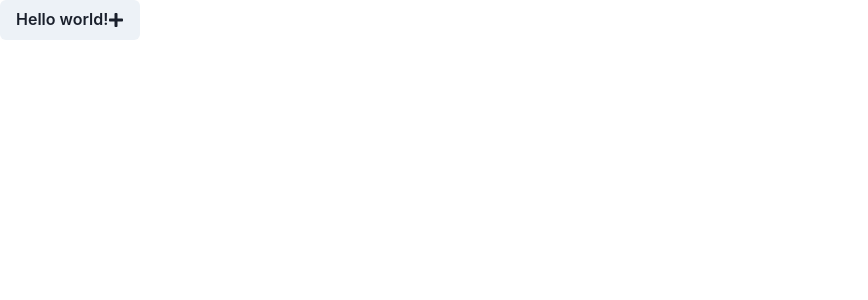
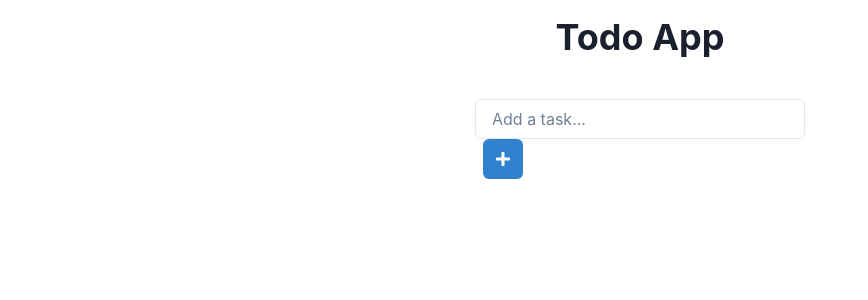
Before and after one commit to GPT-Engineer-App-Dev/assignment-ace, a React app: page / in a window 1280 px wide. Shown: the top 300 px of the page, without its empty margins (0-868 px from the left). Built offline with nearby package versions, Linux system fonts and the light colour scheme; the HTML template or start-up script is replaced by a standard one.

Commit message:
Implemented a fully functional todo app with features to add, remove, and mark tasks as completed on the Index page.

```diff
--- a/src/pages/Index.jsx
+++ b/src/pages/Index.jsx
@@ -1,15 +1,62 @@
-// Complete the Index page component here
-// Use chakra-ui
-import { Button } from "@chakra-ui/react"; // example
-import { FaPlus } from "react-icons/fa"; // example - use react-icons/fa for icons
+import React, { useState } from 'react';
+import { Box, VStack, Heading, Input, IconButton, useToast, List, ListItem, ListIcon, Button } from '@chakra-ui/react';
+import { FaTrash, FaCheckCircle, FaPlus } from 'react-icons/fa';
 
 const Index = () => {
-  // TODO: Create the website here!
+  const [tasks, setTasks] = useState([]);
+  const [input, setInput] = useState('');
+  const toast = useToast();
+
+  const addTask = () => {
+    if (!input) {
+      toast({
+        title: 'No task entered',
+        status: 'error',
+        duration: 2000,
+        isClosable: true,
+      });
+      return;
+    }
+    const newTask = { id: Date.now(), text: input, isCompleted: false };
+    setTasks([...tasks, newTask]);
+    setInput('');
+  };
+
+  const deleteTask = (id) => {
+    const newTasks = tasks.filter(task => task.id !== id);
+    setTasks(newTasks);
+  };
+
+  const toggleCompletion = (id) => {
+    const newTasks = tasks.map(task => {
+      if (task.id === id) {
+        return { ...task, isCompleted: !task.isCompleted };
+      }
+      return task;
+    });
+    setTasks(newTasks);
+  };
+
   return (
-    <Button>
-      Hello world! <FaPlus />
-    </Button>
-  ); // example
+    <VStack p={4}>
+      <Heading mb="8">Todo App</Heading>
+      <Box>
+        <Input placeholder="Add a task..." value={input} onChange={(e) => setInput(e.target.value)} />
+        <IconButton icon={<FaPlus />} onClick={addTask} ml={2} colorScheme="blue" aria-label="Add task" />
+      </Box>
+      <List spacing={3}>
+        {tasks.map((task) => (
+          <ListItem key={task.id} d="flex" justifyContent="space-between" alignItems="center">
+            <Box as={task.isCompleted ? 's' : 'span'}>{task.text}</Box>
+            <Box>
+              <IconButton icon={<FaCheckCircle />} onClick={() => toggleCompletion(task.id)} colorScheme="green" aria-label="Complete task" />
+              <IconButton icon={<FaTrash />} onClick={() => deleteTask(task.id)} colorScheme="red" aria-label="Delete task" ml={2} />
+            </Box>
+          </ListItem>
+        ))}
+      </List>
+    </VStack>
+  );
 };
 
 export default Index;
```
